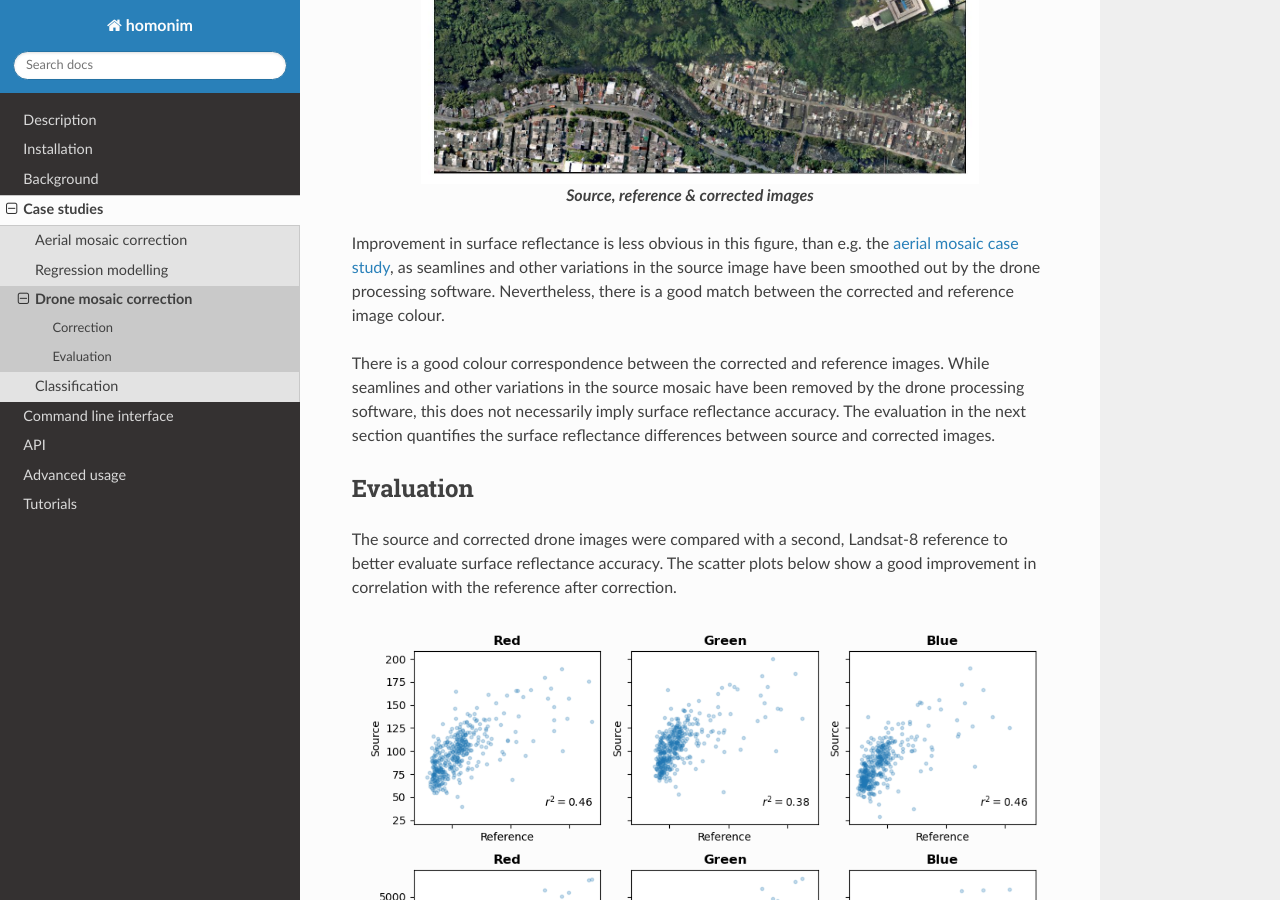
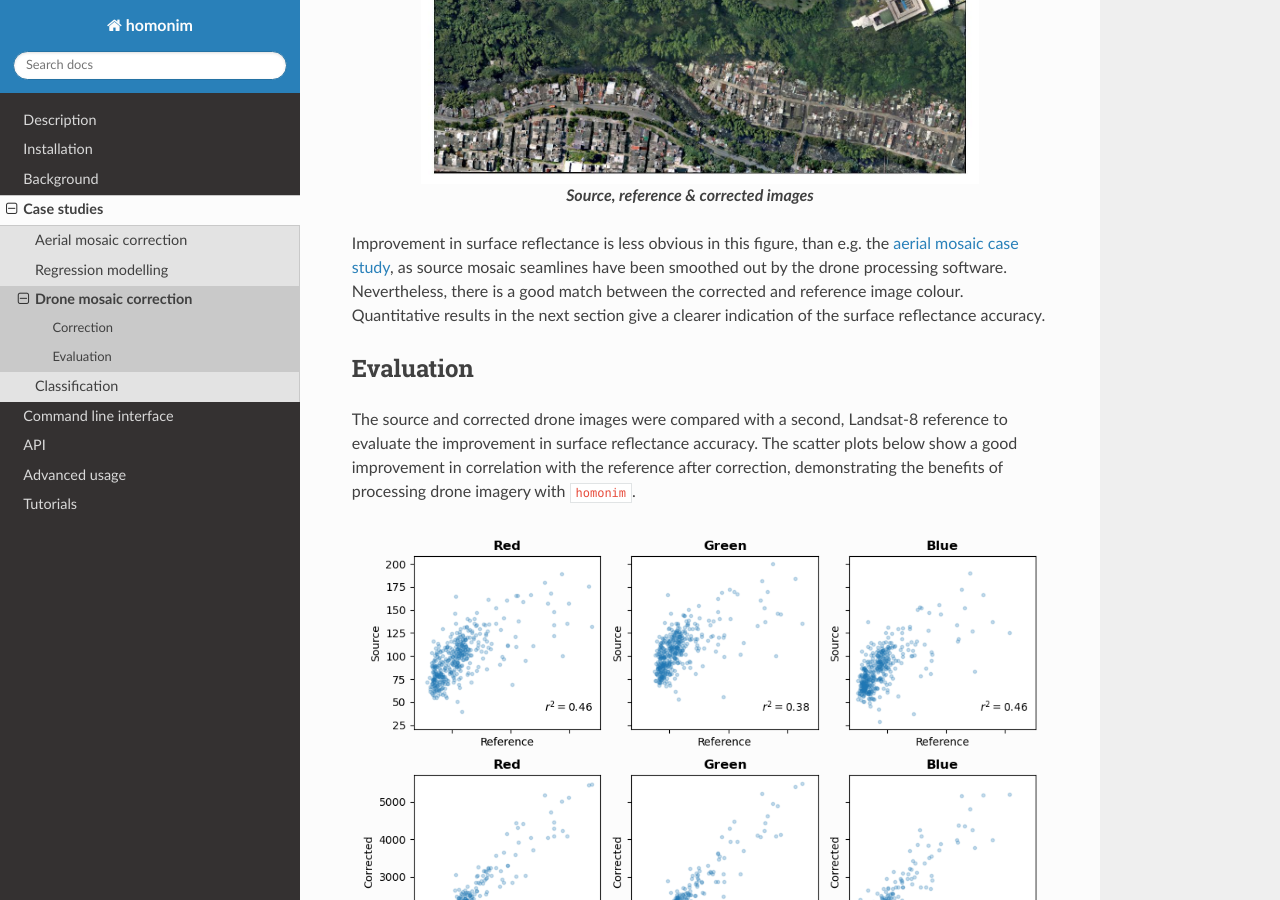
Before and after one commit to leftfield-geospatial/homonim, a Sphinx documentation site: the page built from docs/case_studies/drone_mosaic.rst, in a window 1280 px wide and 900 px high, scrolled down 1201 px. Built offline with Sphinx 7.4.7 and the Read the Docs theme 2.0.0, drawn with Linux system fonts in a browser that asks for light colours; pages that are not in the unit, such as notebooks, are missing from menus.

Commit message:
editing to improve clarity

```diff
--- a/docs/case_studies/drone_mosaic.rst
+++ b/docs/case_studies/drone_mosaic.rst
@@ -14,14 +14,12 @@ A 5 cm resolution, RGB ortho-mosaic was obtained from `Open Aerial Map <https://
 
     **Source, reference & corrected images**
 
-Improvement in surface reflectance is less obvious in this figure, than e.g. the :ref:`aerial mosaic case study <source-mosaic>`, as seamlines and other variations in the source image have been smoothed out by the drone processing software.  Nevertheless, there is a good match between the corrected and reference image colour.
-
-There is a good colour correspondence between the corrected and reference images.  While seamlines and other variations in the source mosaic have been removed by the drone processing software, this does not necessarily imply surface reflectance accuracy.  The evaluation in the next section quantifies the surface reflectance differences between source and corrected images.
+Improvement in surface reflectance is less obvious in this figure, than e.g. the :ref:`aerial mosaic case study <source-mosaic>`, as source mosaic seamlines have been smoothed out by the drone processing software.  Nevertheless, there is a good match between the corrected and reference image colour.  Quantitative results in the next section give a clearer indication of the surface reflectance accuracy.
 
 Evaluation
 ----------
 
-The source and corrected drone images were compared with a second, Landsat-8 reference to better evaluate surface reflectance accuracy.  The scatter plots below show a good improvement in correlation with the reference after correction.
+The source and corrected drone images were compared with a second, Landsat-8 reference to evaluate the improvement in surface reflectance accuracy.  The scatter plots below show a good improvement in correlation with the reference after correction, demonstrating the benefits of processing drone imagery with ``homonim``.
 
 .. figure:: drone_mosaic-eval.png
     :align: center
```
